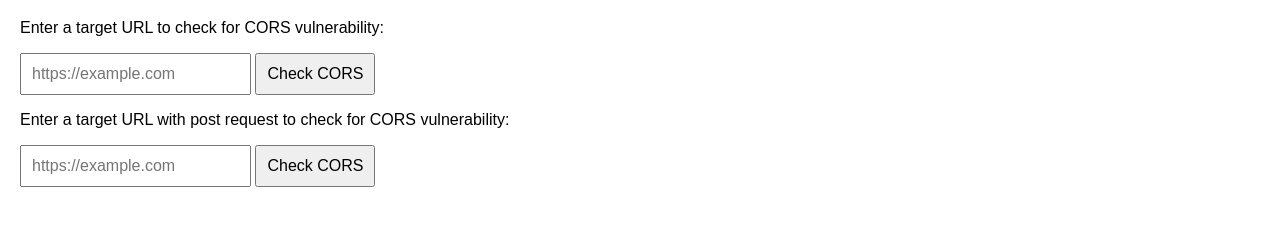
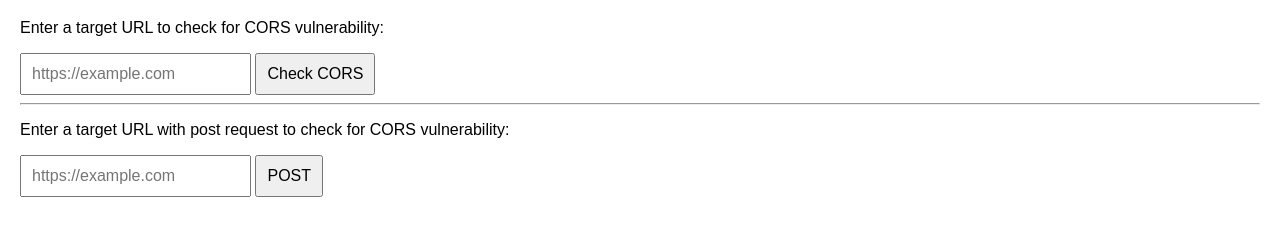
Before and after one commit to RedEye1003/cors, a plain HTML site: page index.html in a window 1280 px wide. Shown: the part 61-296 px from the top of the page. Drawn offline with Linux system fonts and the light colour scheme.

Commit message:
Update index.html

```diff
--- a/index.html
+++ b/index.html
@@ -25,12 +25,11 @@
     <p>Enter a target URL to check for CORS vulnerability:</p>
     <input type="text" id="targetUrl" placeholder="https://example.com">
     <button onclick="checkCORS()">Check CORS</button>
-
-    <script src="script.js"></script>
+    <hr>
      <p>Enter a target URL with post request to check for CORS vulnerability:</p>
     <input type="text" id="targetUrl" placeholder="https://example.com">
-    <button onclick="checkCORSpost()">Check CORS</button>
-
+    <button onclick="checkCORSpost()">POST</button>
+    <script src="script.js"></script>
     <script src="script1.js"></script>
 </body>
 </html>
```
